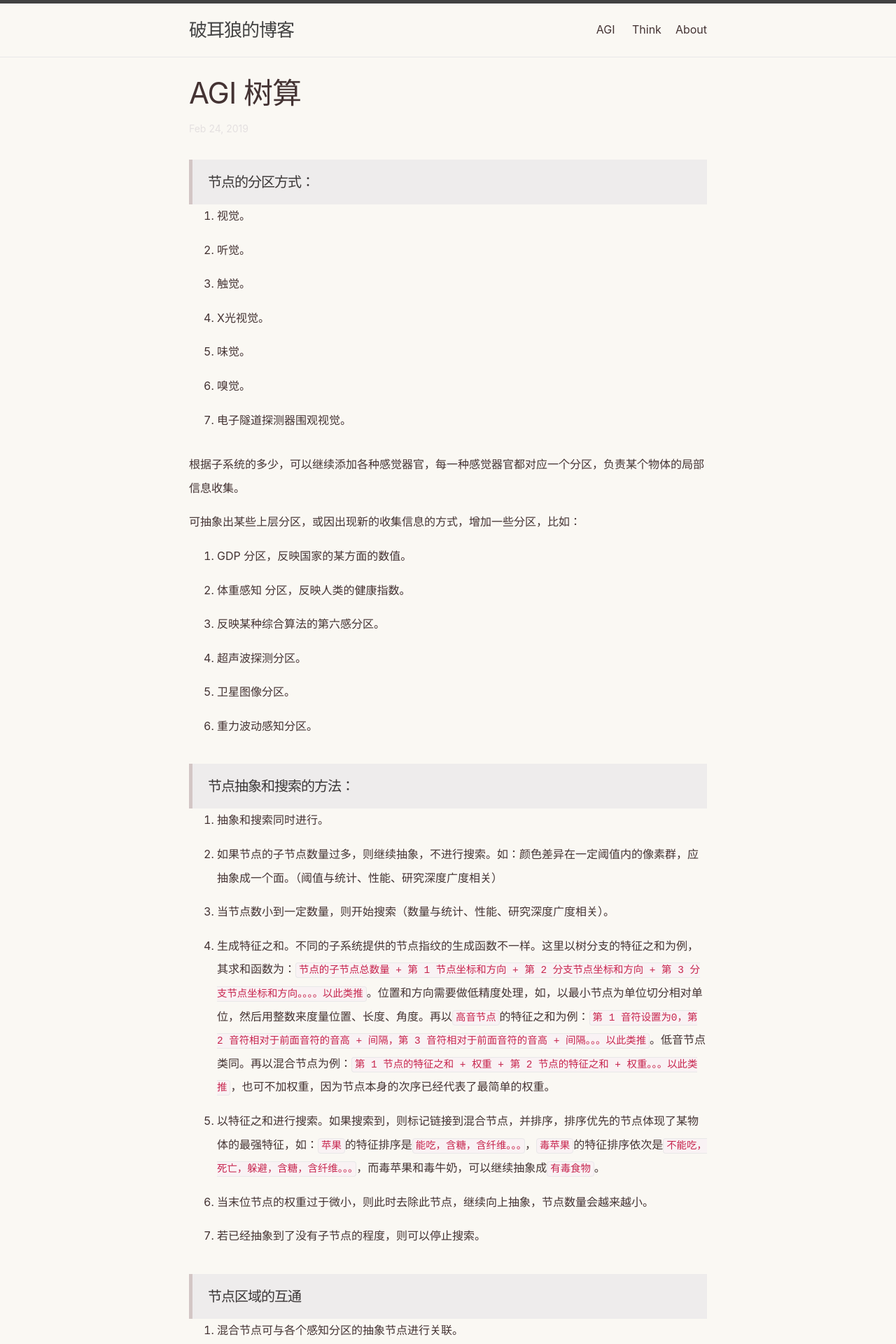
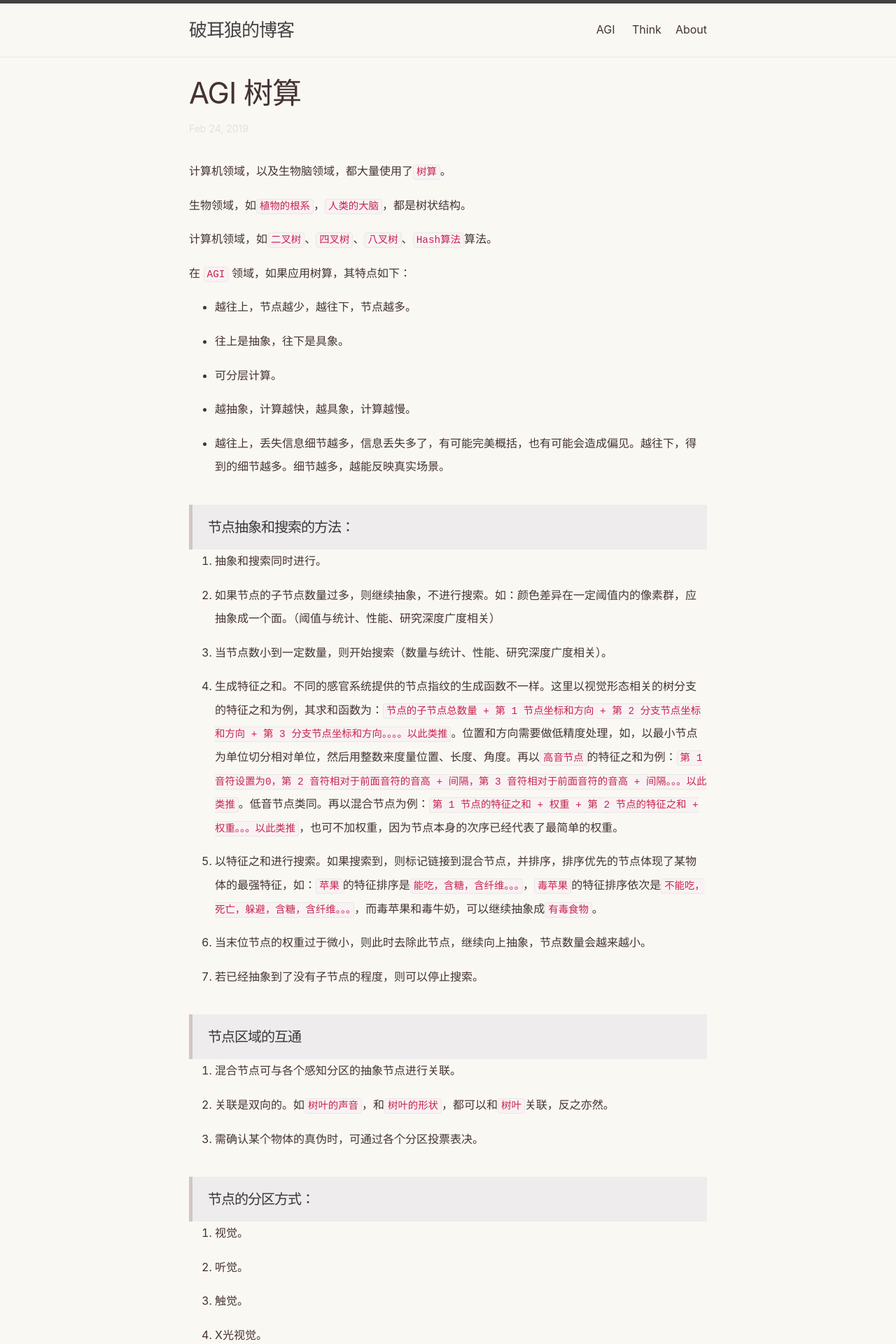
Before and after one commit to moketao/blog, a Jekyll site: the page built from _posts/2019-02-24-agi-tree-compute.md, in a window 1280 px wide. Shown: the top 1920 px of the page at 70% size. Built offline with Jekyll 4.4.1, drawn with Linux system fonts in a browser that asks for light colours; some of the changed text lies outside the part shown.

Commit message:
更新树算描述

```diff
--- a/_posts/2019-02-24-agi-tree-compute.md
+++ b/_posts/2019-02-24-agi-tree-compute.md
@@ -6,6 +6,36 @@ categories: project public
 txtmode: true
 tags: [agi]
 ---
+
+计算机领域，以及生物脑领域，都大量使用了`树算`。
+
+生物领域，如`植物的根系`，`人类的大脑`，都是树状结构。
+
+计算机领域，如`二叉树`、`四叉树`、`八叉树`、`Hash算法`算法。
+
+在 `AGI` 领域，如果应用树算，其特点如下：
+
+* 越往上，节点越少，越往下，节点越多。
+* 往上是抽象，往下是具象。
+* 可分层计算。
+* 越抽象，计算越快，越具象，计算越慢。
+* 越往上，丢失信息细节越多，信息丢失多了，有可能完美概括，也有可能会造成偏见。越往下，得到的细节越多。细节越多，越能反映真实场景。
+
+> 节点抽象和搜索的方法：
+
+1. 抽象和搜索同时进行。
+2. 如果节点的子节点数量过多，则继续抽象，不进行搜索。如：颜色差异在一定阈值内的像素群，应抽象成一个面。（阈值与统计、性能、研究深度广度相关）
+3. 当节点数小到一定数量，则开始搜索（数量与统计、性能、研究深度广度相关）。
+4. 生成特征之和。不同的感官系统提供的节点指纹的生成函数不一样。这里以视觉形态相关的树分支的特征之和为例，其求和函数为：`节点的子节点总数量 + 第 1 节点坐标和方向 + 第 2 分支节点坐标和方向 + 第 3 分支节点坐标和方向。。。。以此类推`。位置和方向需要做低精度处理，如，以最小节点为单位切分相对单位，然后用整数来度量位置、长度、角度。再以`高音节点`的特征之和为例：`第 1 音符设置为0，第 2 音符相对于前面音符的音高 + 间隔，第 3 音符相对于前面音符的音高 + 间隔。。。以此类推`。低音节点类同。再以混合节点为例：`第 1 节点的特征之和 + 权重 + 第 2 节点的特征之和 + 权重。。。以此类推`，也可不加权重，因为节点本身的次序已经代表了最简单的权重。
+5. 以特征之和进行搜索。如果搜索到，则标记链接到混合节点，并排序，排序优先的节点体现了某物体的最强特征，如：`苹果`的特征排序是`能吃，含糖，含纤维。。。`，`毒苹果`的特征排序依次是`不能吃，死亡，躲避，含糖，含纤维。。。`，而毒苹果和毒牛奶，可以继续抽象成`有毒食物`。
+6. 当末位节点的权重过于微小，则此时去除此节点，继续向上抽象，节点数量会越来越小。
+7. 若已经抽象到了没有子节点的程度，则可以停止搜索。
+
+> 节点区域的互通
+
+1. 混合节点可与各个感知分区的抽象节点进行关联。
+2. 关联是双向的。如`树叶的声音`，和`树叶的形状`，都可以和`树叶`关联，反之亦然。
+3. 需确认某个物体的真伪时，可通过各个分区投票表决。
 
 > 节点的分区方式：
 
@@ -27,19 +57,3 @@ tags: [agi]
 4. 超声波探测分区。
 5. 卫星图像分区。
 6. 重力波动感知分区。
-
-> 节点抽象和搜索的方法：
-
-1. 抽象和搜索同时进行。
-2. 如果节点的子节点数量过多，则继续抽象，不进行搜索。如：颜色差异在一定阈值内的像素群，应抽象成一个面。（阈值与统计、性能、研究深度广度相关）
-3. 当节点数小到一定数量，则开始搜索（数量与统计、性能、研究深度广度相关）。
-4. 生成特征之和。不同的子系统提供的节点指纹的生成函数不一样。这里以树分支的特征之和为例，其求和函数为：`节点的子节点总数量 + 第 1 节点坐标和方向 + 第 2 分支节点坐标和方向 + 第 3 分支节点坐标和方向。。。。以此类推`。位置和方向需要做低精度处理，如，以最小节点为单位切分相对单位，然后用整数来度量位置、长度、角度。再以`高音节点`的特征之和为例：`第 1 音符设置为0，第 2 音符相对于前面音符的音高 + 间隔，第 3 音符相对于前面音符的音高 + 间隔。。。以此类推`。低音节点类同。再以混合节点为例：`第 1 节点的特征之和 + 权重 + 第 2 节点的特征之和 + 权重。。。以此类推`，也可不加权重，因为节点本身的次序已经代表了最简单的权重。
-5. 以特征之和进行搜索。如果搜索到，则标记链接到混合节点，并排序，排序优先的节点体现了某物体的最强特征，如：`苹果`的特征排序是`能吃，含糖，含纤维。。。`，`毒苹果`的特征排序依次是`不能吃，死亡，躲避，含糖，含纤维。。。`，而毒苹果和毒牛奶，可以继续抽象成`有毒食物`。
-6. 当末位节点的权重过于微小，则此时去除此节点，继续向上抽象，节点数量会越来越小。
-7. 若已经抽象到了没有子节点的程度，则可以停止搜索。
-
-> 节点区域的互通
-
-1. 混合节点可与各个感知分区的抽象节点进行关联。
-2. 关联是双向的。如`树叶的声音`，和`树叶的形状`，都可以和`树叶`关联，反之亦然。
-3. 需确认某个物体的真伪时，可通过各个分区投票表决。
--- a/_sass/minima.scss
+++ b/_sass/minima.scss
@@ -78,8 +78,8 @@ body blockquote p {
     color: #3b3737;
 }
 
-body .post ol {
-    padding-inline-start: 25px;
+body .post ol,body .post ul {
+    padding-inline-start: 22px;
 }
 
 body .post li {
```
